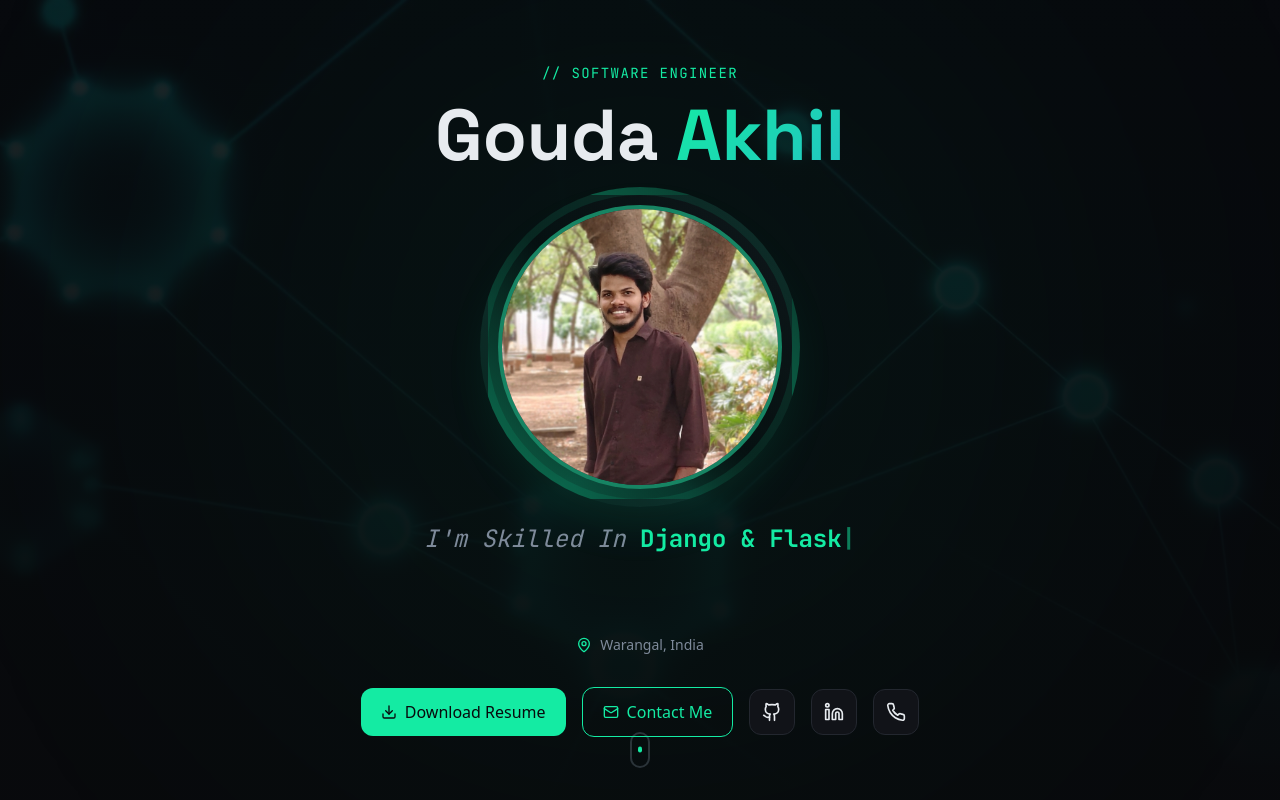
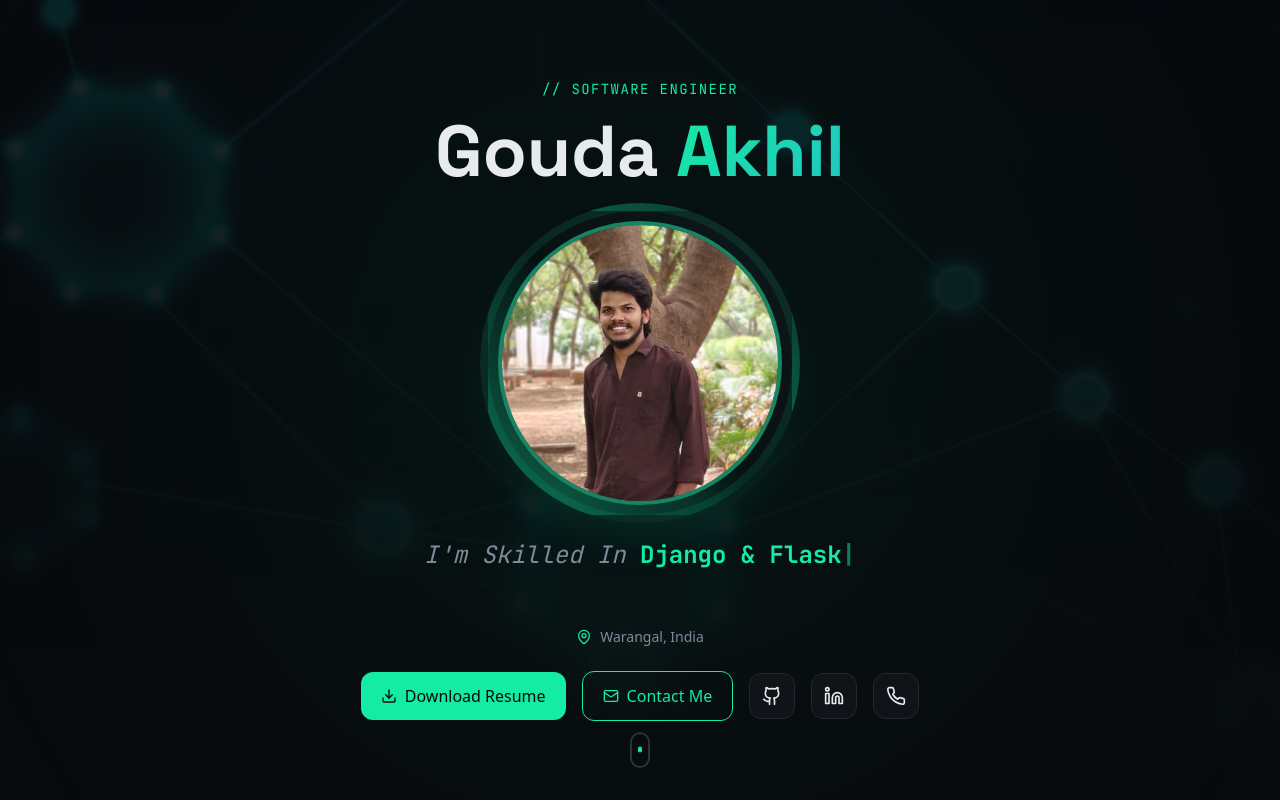
Before and after one commit to AKHILGOUDA28/Portfolio, a Next.js app: page / in a window 1280 px wide. Shown: the top 800 px of the page. Built offline with nearby package versions, Linux system fonts and the light colour scheme.

Commit message:
Decrease padding below profile photo

```diff
--- a/src/components/HeroSection.tsx
+++ b/src/components/HeroSection.tsx
@@ -99,7 +99,7 @@ const HeroSection = () => {
           initial={{ opacity: 0, y: 20 }}
           animate={{ opacity: 1, y: 0 }}
           transition={{ delay: 0.6 }}
-          className="text-xl md:text-2xl font-mono mb-12 min-h-[4rem]"
+          className="text-xl md:text-2xl font-mono mb-6 min-h-[4rem]"
         >
           <span className="text-muted-foreground italic">I&apos;m Skilled In </span>
           <span className="text-primary font-bold">
@@ -119,7 +119,7 @@ const HeroSection = () => {
           initial={{ opacity: 0, y: 20 }}
           animate={{ opacity: 1, y: 0 }}
           transition={{ delay: 0.8 }}
-          className="flex items-center justify-center gap-2 text-muted-foreground text-sm mb-8"
+          className="flex items-center justify-center gap-2 text-muted-foreground text-sm mb-6"
         >
           <MapPin className="w-4 h-4 text-primary" />
           <span>Warangal, India</span>
```
